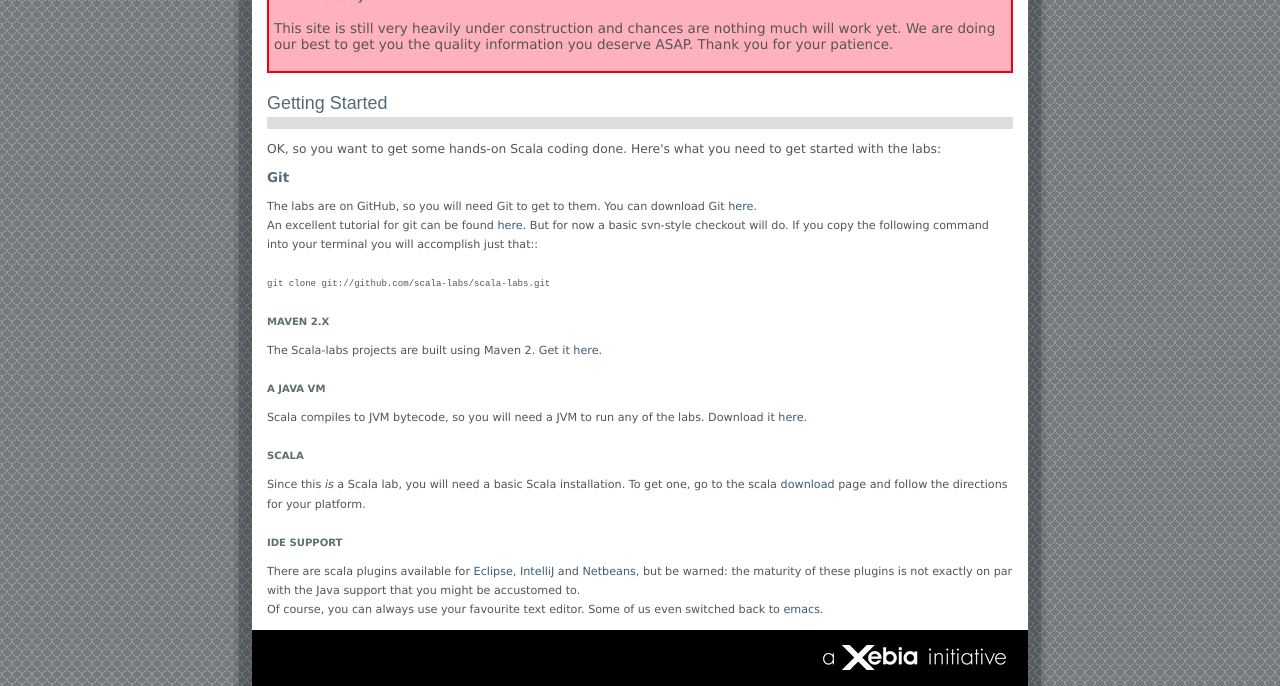
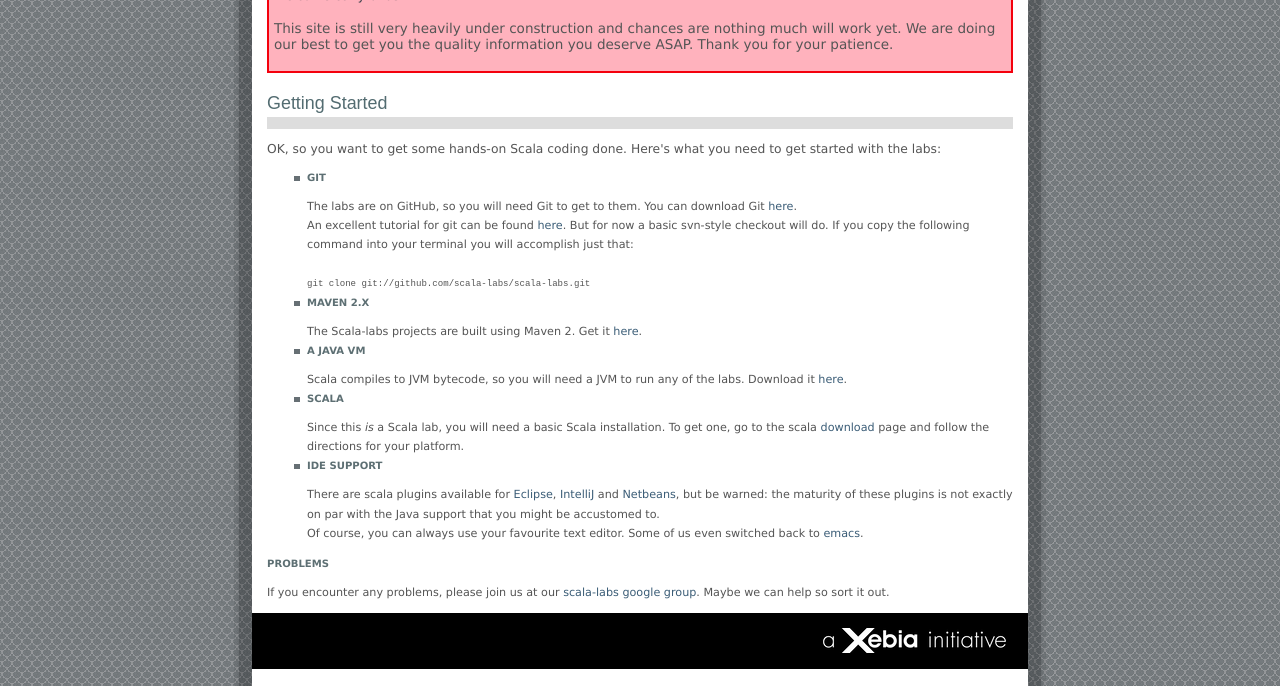
Before and after one commit to scala-labs/scala-labs.github.com, a Jekyll site: the page built from getting-started.html, in a window 1280 px wide. Shown: the part 320-1006 px from the top of the page. Built offline with Jekyll 4.4.1, drawn with Linux system fonts in a browser that asks for light colours.

Commit message:
Update of the website

```diff
--- a/contribute.html
+++ b/contribute.html
@@ -8,5 +8,5 @@ id: contribute
 <h1>Contribute</h1>
 
 <p class="text-content">
-
+  If you want to contribute, please join us at our <a href="http://groups.google.com/group/scala-labs">scala-labs google group</a>.
 </p>
--- a/getting-started.html
+++ b/getting-started.html
@@ -10,20 +10,24 @@ id: getting-started
 <p class="text-content">
   OK, so you want to get some hands-on Scala coding done. Here's what you need to get started with the labs:
 </p>
+<ul>
+	<li><h3>Git</h3>
+	The labs are on GitHub, so you will need Git to get to them. You can download Git <a href="http://git-scm.com/download">here</a>.<br>
+	An excellent tutorial for git can be found <a href="http://www.kernel.org/pub/software/scm/git/docs/gittutorial.html">here</a>. But for now a basic svn-style
+	checkout will do. If you copy the following command into your terminal you will accomplish just that:<br><br>
+	<code>git clone git://github.com/scala-labs/scala-labs.git</code><br></li>
+	<li><h3>Maven 2.x</h3>
+	The Scala-labs projects are built using Maven 2. Get it <a href="http://maven.apache.org/download.html">here</a>.<br></li>
+	<li><h3>A Java VM</h3>
+	Scala compiles to JVM bytecode, so you will need a JVM to run any of the labs. Download it <a href="http://java.com/download/index.jsp">here</a>.<br></li>
+	<li><h3>Scala</h3>
+	Since this <i>is</i> a Scala lab, you will need a basic Scala installation. To get one, go to the scala <a href="http://www.scala-lang.org/downloads">download</a> page and follow the
+	directions for your platform.<br></li>
+	<li><h3>IDE Support</h3>
+	There are scala plugins available for <a href="http://www.scala-lang.org/node/94">Eclipse</a>, <a href="http://plugins.intellij.net/plugin/?id=1347">IntelliJ</a> and
+	<a href="http://wiki.netbeans.org/Scala">Netbeans</a>, but be warned: the maturity of these plugins is not exactly on par with the Java support that you might be accustomed to.<br>
+	Of course, you can always use your favourite text editor. Some of us even switched back to <a href="http://thegreylensmansview.blogspot.com/2009/03/stone-tools-and-scala-development-part.html">emacs</a>.</li>
+</ul>
 
-<h2>Git</h2>
-The labs are on GitHub, so you will need Git to get to them. You can download Git <a href="http://git-scm.com/download">here</a>.<br>
-An excellent tutorial for git can be found <a href="http://www.kernel.org/pub/software/scm/git/docs/gittutorial.html">here</a>. But for now a basic svn-style
-checkout will do. If you copy the following command into your terminal you will accomplish just that::<br><br>
-<code>git clone git://github.com/scala-labs/scala-labs.git</code><br><br>
-<h3>Maven 2.x</h3>
-The Scala-labs projects are built using Maven 2. Get it <a href="http://maven.apache.org/download.html">here</a>.<br><br>
-<h3>A Java VM</h3>
-Scala compiles to JVM bytecode, so you will need a JVM to run any of the labs. Download it <a href="http://java.com/download/index.jsp">here</a>.<br><br>
-<h3>Scala</h3>
-Since this <i>is</i> a Scala lab, you will need a basic Scala installation. To get one, go to the scala <a href="http://www.scala-lang.org/downloads">download</a> page and follow the
-directions for your platform.<br><br>
-<h3>IDE Support</h3>
-There are scala plugins available for <a href="http://www.scala-lang.org/node/94">Eclipse</a>, <a href="http://plugins.intellij.net/plugin/?id=1347">IntelliJ</a> and
-<a href="http://wiki.netbeans.org/Scala">Netbeans</a>, but be warned: the maturity of these plugins is not exactly on par with the Java support that you might be accustomed to.<br>
-Of course, you can always use your favourite text editor. Some of us even switched back to <a href="http://thegreylensmansview.blogspot.com/2009/03/stone-tools-and-scala-development-part.html">emacs</a>.
+<h3>Problems</h3>
+If you encounter any problems, please join us at our <a href="http://groups.google.com/group/scala-labs">scala-labs google group</a>. Maybe we can help so sort it out.
--- a/index.html
+++ b/index.html
@@ -19,5 +19,6 @@ id: home
   The idea for this site came out of a small in-company workshop to teach our colleagues something about Scala.
   This means that are starting with 4 <italic>intermediate</italic> labs and one <italic>advanced</italic> Lift
   web application. In the coming months we are going to be hosting more public hands-on sessions for which we
-  will be creating more labs. The idea is also that people will start contributing labs
+  will be creating more labs. Our idea for the future is that people will start contributing labs to this site
+  and create a fun, one-stop community for learning Scala.
 </p>
```
Also changed, not shown: credits.html (+3 -6 lines), labs-overview.html (+15 -14 lines), learning-scala.html (+8 -1 lines).
